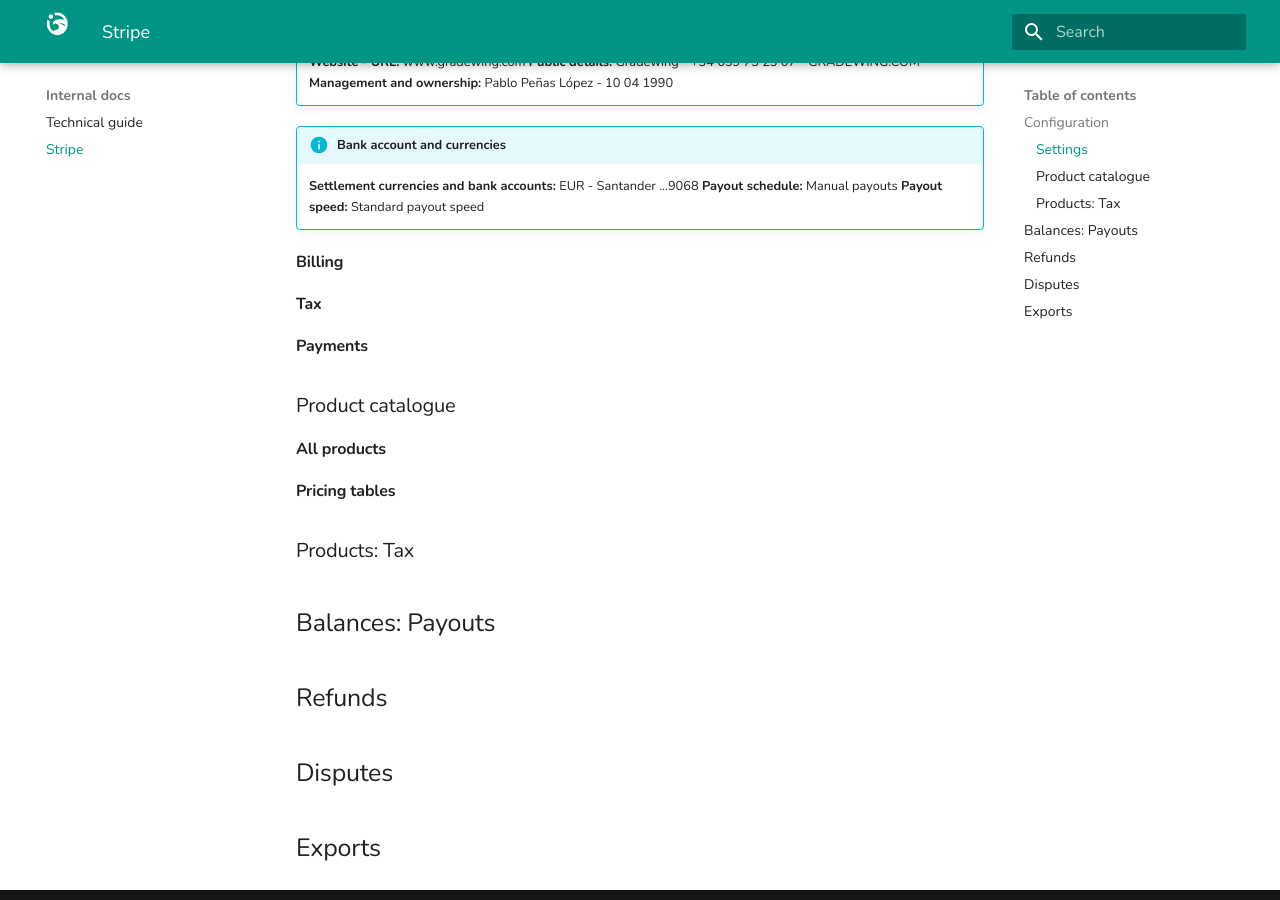
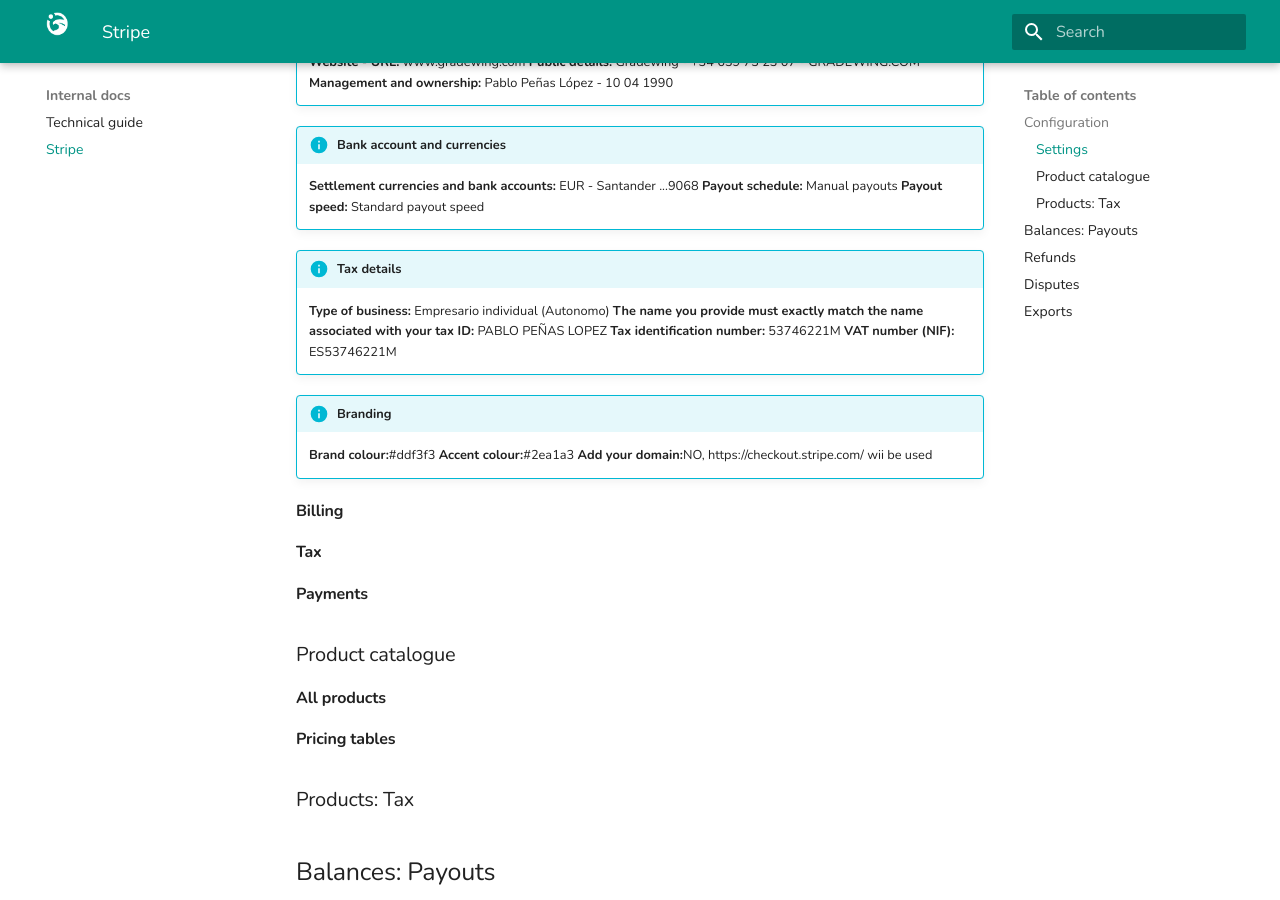
Before and after one commit to pablopenlop/gradewing_guide, an MkDocs documentation site: the page built from docs/stripedoc.md, in a window 1280 px wide and 900 px high, scrolled down 487 px. Built offline with MkDocs 1.6.1 and Material for MkDocs 9.7.7, drawn with Linux system fonts in a browser that asks for light colours.

Commit message:
Update stripedoc.md

```diff
--- a/docs/stripedoc.md
+++ b/docs/stripedoc.md
@@ -21,6 +21,21 @@
     **Payout schedule:** Manual payouts
     **Payout speed:** Standard payout speed
 
+!!! info "Tax details"
+    **Type of business:** Empresario individual (Autonomo)
+    **The name you provide must exactly match the name associated with your tax ID:** PABLO PEÑAS LOPEZ
+    **Tax identification number:** 53746221M
+    **VAT number (NIF):** ES53746221M
+
+!!! INFO "Branding"
+    **Brand colour:**#ddf3f3
+    **Accent colour:**#2ea1a3
+    **Add your domain:**NO, https://checkout.stripe.com/ wii be used
+
+
+
+
+
 
 #### Billing
 
```
